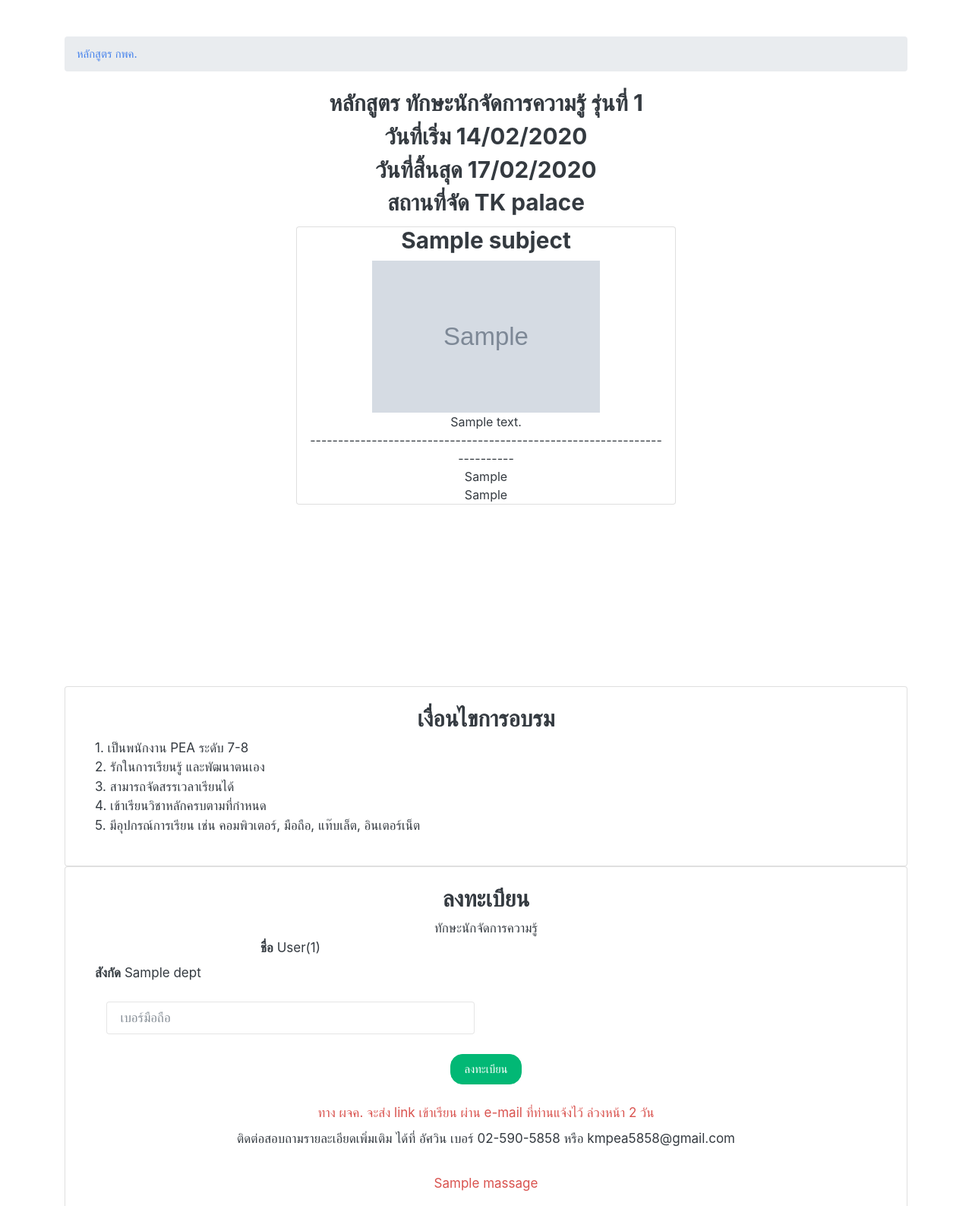
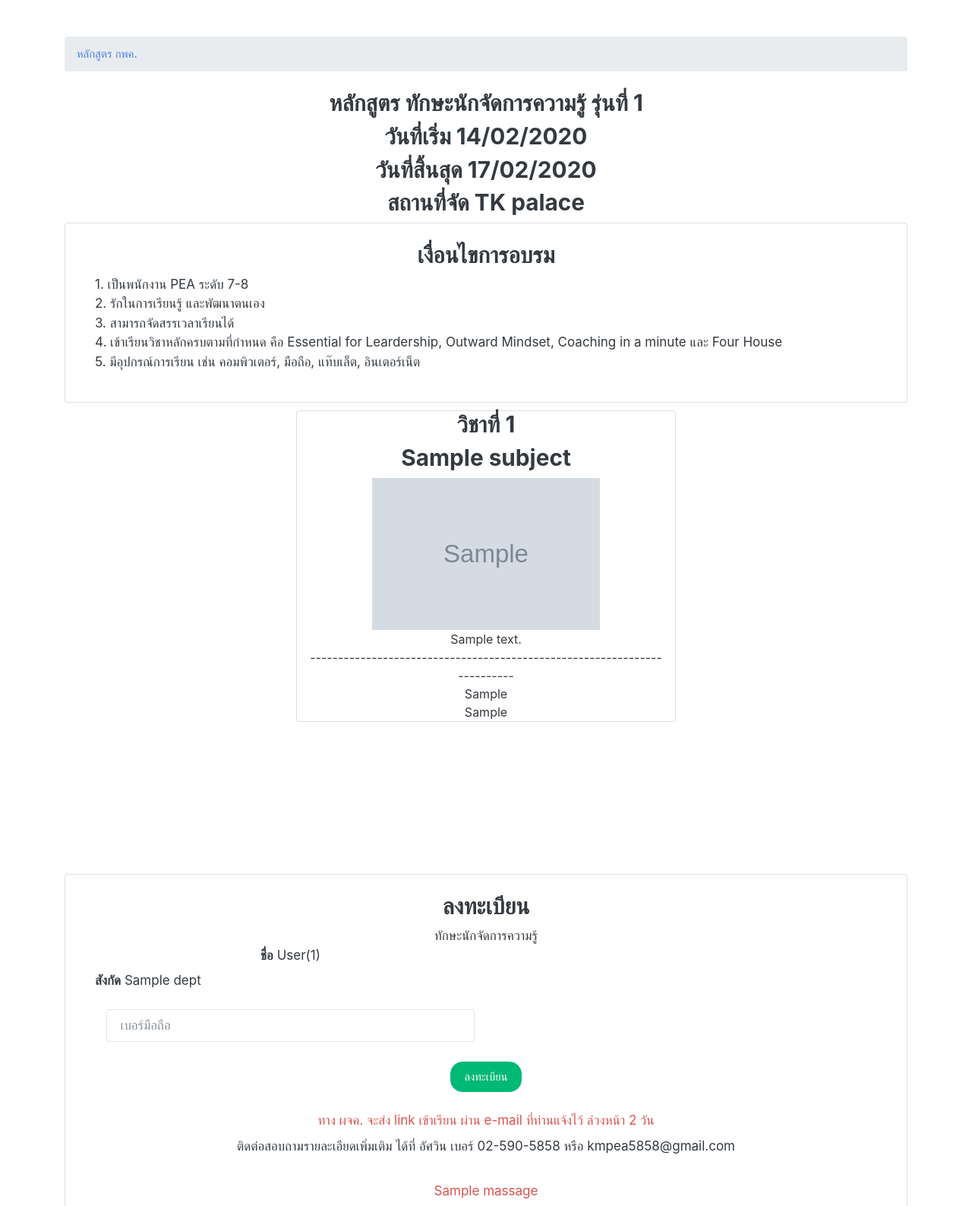
Before and after one commit to Som501103/pddcourse, a Django app: template templates/course_base.html in a window 1280 px wide. Shown: the top 1587 px of the page at 76% size. Run offline with Django 3.2, Linux system fonts and the light colour scheme; data comes from the database, SQL or seed files in the repository; tables that the repository leaves empty hold one stand-in row (values such as "Sample post"); the template is opened without the code that fills it: values that come from a table or form of the project are taken from there, most other values are stand-ins (such as "Sample title", 1, 10 or a date in 2020); grey boxes marked "Sample" are stand-in pictures; some libraries are stand-ins or nearby versions.

Commit message:
Add files via upload
พี่ออยให้ปรับแก้นิดนึง

```diff
--- a/templates/course_base.html
+++ b/templates/course_base.html
@@ -38,7 +38,7 @@
             height: 600px;
             font-size: 1rem;
             vertical-align: center;
-            margin: 5px;
+            margin: 10px;
         }
 
         .box1 {
@@ -63,9 +63,24 @@
                 <h3 class="text-center">สถานที่จัด {{course.Location}}</h3>
             </div>
         </div>
+        <div class="card p-4">
+            <div class="col-md-12 mb-3">
+                <h3>เงื่อนไขการอบรม</h3>
+                <div class="container2 mt-2">
+                    <div>1. เป็นพนักงาน PEA ระดับ 7-8</div>
+                    <div>2. รักในการเรียนรู้ และพัฒนาตนเอง</div>
+                    <div>3. สามารถจัดสรรเวลาเรียนได้</div>
+                    <div>4. เข้าเรียนวิชาหลักครบตามที่กำหนด คือ Essential for Leardership, Outward Mindset, Coaching in a minute และ Four House</div>
+                    <div>5. มีอุปกรณ์การเรียน เช่น คอมพิวเตอร์, มือถือ, แท๊บเล็ต, อินเตอร์เน็ต</div>
+
+                </div>
+            </div>
+        </div>
+
         {% for subject in subjects %}
         <div class="grid-item box1">
             <div class="card">
+                <h3 class="align-middle">วิชาที่ {{ forloop.counter }}</h3>
                 <h3>{{subject.Subject_name}}</h3>
                 <a href=https://virtual.yournextu.com/{{subject.Url_location}}>
                     <img src=/static/img/{{subject.Img_location}} class="center" style="width:300px;height:200px;"></img>
@@ -77,18 +92,7 @@
             </div>
         </div>
         {% endfor %}
-        <div class="card p-4">
-            <div class="col-md-12 mb-3">
-                <h3>เงื่อนไขการอบรม</h3>
-                <div class="container2 mt-2">
-                    <div>1. เป็นพนักงาน PEA ระดับ 7-8</div>
-                    <div>2. รักในการเรียนรู้ และพัฒนาตนเอง</div>
-                    <div>3. สามารถจัดสรรเวลาเรียนได้</div>
-                    <div>4. เข้าเรียนวิชาหลักครบตามที่กำหนด</div>
-                    <div>5. มีอุปกรณ์การเรียน เช่น คอมพิวเตอร์, มือถือ, แท๊บเล็ต, อินเตอร์เน็ต</div>
-                </div>
-            </div>
-        </div>
+
 
 
         <div class="card p-4">
```
